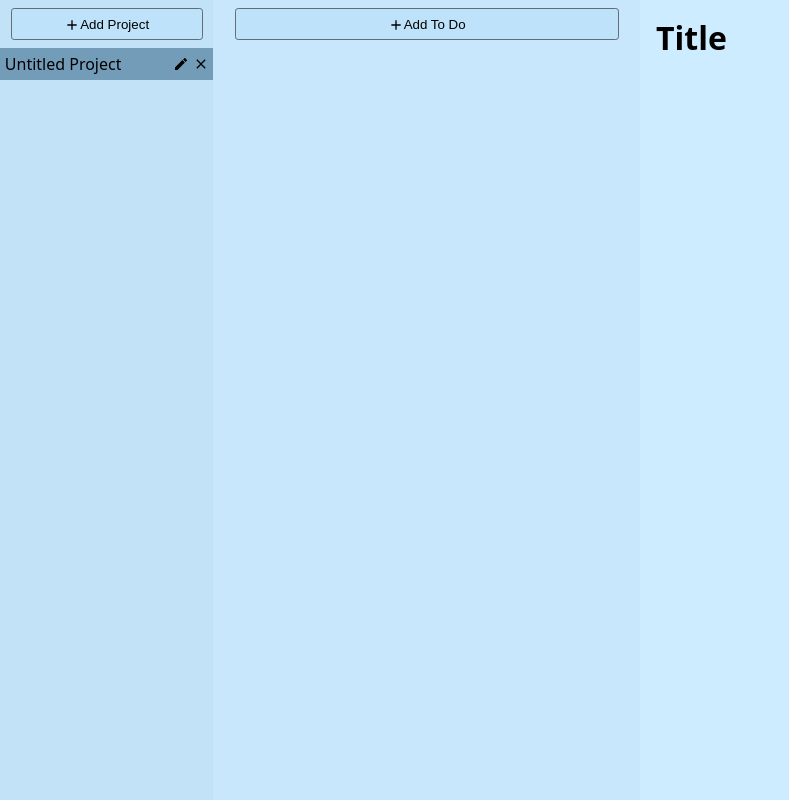
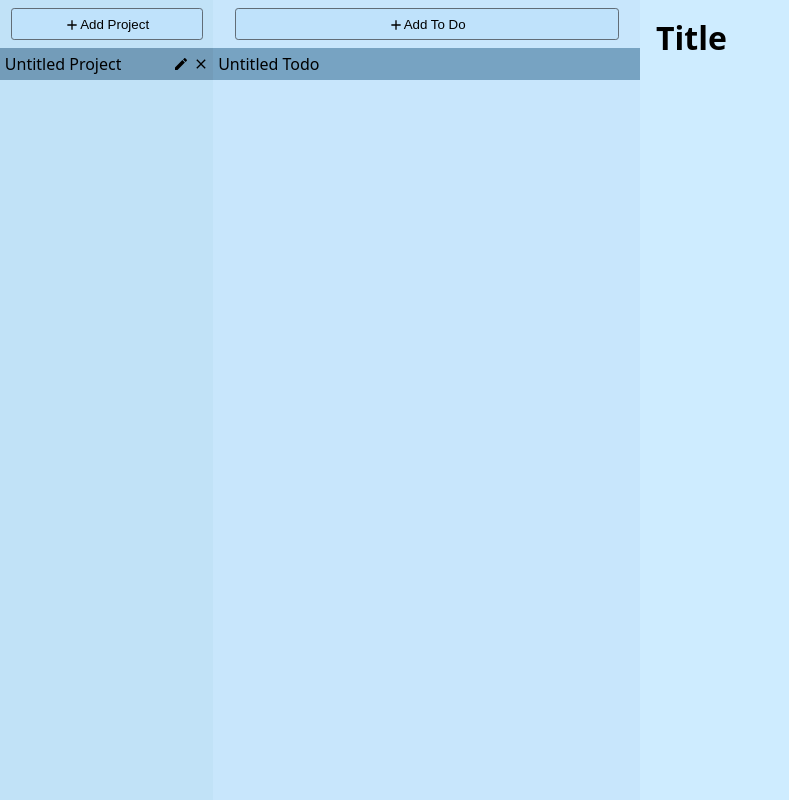
Before and after one commit to richardrto/to-do, a website built with webpack: page src/index.html in a window 1280 px wide. Both pictures are taken after a click on the button "Add To Do". Shown: the whole page, without its empty margins (0-789 px from the left). Built offline with nearby package versions, Linux system fonts and the light colour scheme.

Commit message:
Add ability to add todos
Newly added todos are associated with the currently selected project.

Switching from project to project populates the todo list with their
respective todo items.

```diff
--- a/src/index.js
+++ b/src/index.js
@@ -3,10 +3,9 @@ import {objects} from './objects.js';
 
 const todoController = (() => {
     let projectCounter = 0;
-    let todoCounter = 0;
-    let currentSelectedTodo;
     let currentSelectedProject;
-    let currentSelectedDiv;
+    let currentSelectedProjectDiv;
+    let currentSelectedTodoDiv;
     const projectList = objects.projectList;
 
     // First project to be created on page load
@@ -14,10 +13,9 @@ const todoController = (() => {
 
     // Create new projects on each button click
     view.UI.addProjectBtn.addEventListener('click', () => {createProject(projectCounter)});
-    view.UI.addTodoBtn.addEventListener('click', () => {createTodo(todoCounter)});
+    view.UI.addTodoBtn.addEventListener('click', () => {createTodo(currentSelectedProject.todoCounter)});
 
     function createProject(counter) {
-        // Create project object
         const project = objects.project(counter);
         currentSelectedProject = project;
         projectList.push(project);
@@ -37,25 +35,26 @@ const todoController = (() => {
 
             // If there is a previously selected div (either from having just created one or user
             // has clicked on one, remove focus on the previously selected div and buttons)
-            // Sometimes the div can lose focus but remain the currentSelectedDiv, so user will be
+            // Sometimes the div can lose focus but remain the currentSelectedProjectDiv, so user will be
             // able to trigger another focus event by clicking on it, removing buttons the first
             // time. When another div is selected, the previous div will still be the
-            // currentSelectedDiv, throwing an error when there are no more buttons to remove.
+            // currentSelectedProjectDiv, throwing an error when there are no more buttons to remove.
             // So, buttons will not be removed if a div loses focus and is "focused" again.
-            if (currentSelectedDiv && currentSelectedDiv != projectDiv.div) {
-                currentSelectedDiv.classList.remove('focus');
-                currentSelectedDiv.querySelector('.buttons').remove();
-                currentSelectedDiv.blur();
+            if (currentSelectedProjectDiv && currentSelectedProjectDiv != projectDiv.div) {
+                currentSelectedProjectDiv.classList.remove('focus');
+                currentSelectedProjectDiv.querySelector('.buttons').remove();
+                currentSelectedProjectDiv.blur();
             }
 
             // Make this newly focused div the currently selected div
-            currentSelectedDiv = projectDiv.div;
+            currentSelectedProjectDiv = projectDiv.div;
 
             // Assign currentSelectedProject according to which div was just selected. This will be
             // where the todos panel's list of todos will be coming from.
-            currentSelectedProject = projectList[parseInt(projectDiv.div.dataset.id)];
+            view.UI.todosDiv.innerHTML = '';
+            currentSelectedProject = projectList[parseInt(currentSelectedProjectDiv.dataset.id)];
             currentSelectedProject.todoList.forEach(todo => {
-                todoListDiv.appendChild(todo.div);
+                view.UI.todosDiv.appendChild(todo.div);
             });
         });
 
@@ -66,12 +65,12 @@ const todoController = (() => {
             if (userInput != null && userInput != undefined && userInput != '') {
                 projectList[parseInt(projectDiv.div.dataset.id)].title = userInput;
                 projectDiv.titleLabel.textContent = userInput;
-                // Set currentSelectedDiv to undefined, as the line above which removes buttons
-                // will throw an error when currentSelectedDiv still exists but has lost focus
+                // Set currentSelectedProjectDiv to undefined, as the line above which removes buttons
+                // will throw an error when currentSelectedProjectDiv still exists but has lost focus
                 // due to prompt opening, meaning there will no longer be buttons to remove.
-                currentSelectedDiv = undefined;
+                currentSelectedProjectDiv = undefined;
             } else {
-                currentSelectedDiv = undefined;
+                currentSelectedProjectDiv = undefined;
             };
         });
 
@@ -79,17 +78,76 @@ const todoController = (() => {
         projectDiv.removeBtn.addEventListener('click', () => {
             const deleteProject = confirm('Are you sure you want to delete this project? Doing so will also delete any associated todos.');
             if (deleteProject) {
+                currentSelectedProject.todoList.length = 0;
                 view.UI.projectsDiv.removeChild(projectDiv.div);
-                view.UI.todosListDiv.innerHTML = '';
             };
-            // Set currentSelectedDiv to undefined, as the line above which removes buttons
-            // will throw an error when currentSelectedDiv still exists but has lost focus
+            // Set currentSelectedProjectDiv to undefined, as the line above which removes buttons
+            // will throw an error when currentSelectedProjectDiv still exists but has lost focus
             // due to confirmation prompt opening, meaning there will no longer be buttons to
             // remove.
-            currentSelectedDiv = undefined;
+            currentSelectedProjectDiv = undefined;
         });
 
         projectDiv.div.focus();
         return {project, projectDiv};
     }
+
+    function createTodo(counter) {
+        const todo = objects.todo(counter);
+        currentSelectedProject.todoList.push(todo);
+
+        // Create todo div and append to the todos list on the page
+        const todoDiv = view.todoDiv(counter);
+        todoDiv.titleLabel.textContent = todo.title;
+        view.UI.todosDiv.insertBefore(todoDiv.div, view.UI.todosDiv.firstChild);
+        todo.div = todoDiv.div;
+
+        // Increment todoCounter to use as ID for next todo to be created
+        currentSelectedProject.todoCounter++;
+
+        // Add eventListener for when user clicks on the todo div in list on page
+        todoDiv.div.addEventListener('focus', () => {
+            todoDiv.div.classList.add('focus');
+
+            if (currentSelectedTodoDiv && currentSelectedTodoDiv != todoDiv.div) {
+                currentSelectedTodoDiv.classList.remove('focus');
+                currentSelectedTodoDiv.blur();
+            }
+
+            // Make this newly focused div the currently selected div
+            currentSelectedTodoDiv = todoDiv.div;
+        });
+
+        // // Edit a todo's title
+        // todoDiv.editBtn.addEventListener('click', () => {
+        //     let userInput = prompt('Edit title:', todoDiv.titleLabel.textContent);
+
+        //     if (userInput != null && userInput != undefined && userInput != '') {
+        //         todoList[parseInt(todoDiv.div.dataset.id)].title = userInput;
+        //         todoDiv.titleLabel.textContent = userInput;
+        //         // Set currentSelectedTodoDiv to undefined, as the line above which removes buttons
+        //         // will throw an error when currentSelectedTodoDiv still exists but has lost focus
+        //         // due to prompt opening, meaning there will no longer be buttons to remove.
+        //         currentSelectedTodoDiv = undefined;
+        //     } else {
+        //         currentSelectedTodoDiv = undefined;
+        //     };
+        // });
+
+        // // Delete a todo
+        // todoDiv.removeBtn.addEventListener('click', () => {
+        //     const deleteTodo = confirm('Are you sure you want to delete this todo? Doing so will also delete any associated todos.');
+        //     if (deleteTodo) {
+        //         view.UI.todosDiv.removeChild(todoDiv.div);
+        //         view.UI.todosListDiv.innerHTML = '';
+        //     };
+        //     // Set currentSelectedTodoDiv to undefined, as the line above which removes buttons
+        //     // will throw an error when currentSelectedTodoDiv still exists but has lost focus
+        //     // due to confirmation prompt opening, meaning there will no longer be buttons to
+        //     // remove.
+        //     currentSelectedTodoDiv = undefined;
+        // });
+        todoDiv.div.focus();
+        return {todo, todoDiv};
+    }
 })();
--- a/src/objects.js
+++ b/src/objects.js
@@ -2,14 +2,19 @@ const objects = (() => {
     const projectList = [];
     const project = (counter) => {
         const id = counter;
+        let todoCounter = 0;
+        let title = 'Untitled Project';
         const todoList = [];
-        let title = 'Untitled Project';
-        return {id, todoList, title};
+        return {id, title, todoList, todoCounter};
     };
 
-    const todo = () => {
+    const todo = (counter, div) => {
+        const id = counter;
         let title = 'Untitled Todo';
-        return {title, description, dueDate, priority}
+        let description;
+        let dueDate;
+        let priority;
+        return {id, title, description, dueDate, priority, div}
     }
     return {projectList, project, todo};
 })();
--- a/src/style.css
+++ b/src/style.css
@@ -21,6 +21,7 @@ img {
 }
 
 .list-top {
+    position: sticky;
     display: flex;
     justify-content: center;
 }
--- a/src/view.js
+++ b/src/view.js
@@ -3,8 +3,8 @@ const view = (() => {
         const addProjectBtn = document.querySelector('.addProject');
         const addTodoBtn = document.querySelector('.addTodo');
         const projectsDiv = document.querySelector('.projectsList');
-        const todosListDiv = document.querySelector('.todosList');
-        return {addProjectBtn, addTodoBtn, projectsDiv, todosListDiv};
+        const todosDiv = document.querySelector('.todosList');
+        return {addProjectBtn, addTodoBtn, projectsDiv, todosDiv};
     })();
 
     const projectDiv = (counter) => {
@@ -32,33 +32,19 @@ const view = (() => {
         return {div, titleLabel, editBtn, removeBtn, buttons};
     };
 
-    // const todoDiv = (todoObj) => {
-    //     const todoDiv = document.createElement('div');
-    //     todoDiv.tabIndex = '0';
+    const todoDiv = (counter) => {
+        const div = document.createElement('div');
+        div.classList = 'item todo';
+        div.dataset.id = `${counter}`;
+        div.tabIndex = '0';
 
-    //     const title = document.createElement('span');
-    //     title.textContent = todoObj.title;
-    //     todoDiv.appendChild(title);
+        const titleLabel = document.createElement('span');
+        div.appendChild(titleLabel);
 
-    //     const removeBtn = document.createElement('img');
-    //     removeBtn.src = './images/remove.svg';
+        return {div, titleLabel};
+    };
 
-    //     const editBtn = document.createElement('img');
-    //     editBtn.src = './images/edit.svg';
-
-    //     const buttons = document.createElement('div');
-    //     buttons.classList.add('buttons');
-    //     buttons.appendChild(editBtn);
-    //     buttons.appendChild(removeBtn);
-
-    //     // Selecting a project and populating the todos list with the project's todos
-    //     todoDiv.addEventListener('click', () => {
-    //         currentSelectedTodo = todoObj;
-    //         todoDiv.classList.add('focus');
-    //     });
-    //     return {todoDiv, todoObj};
-    // };
-    return {UI, projectDiv}
+    return {UI, projectDiv, todoDiv}
 })();
 
 export {view};
```
